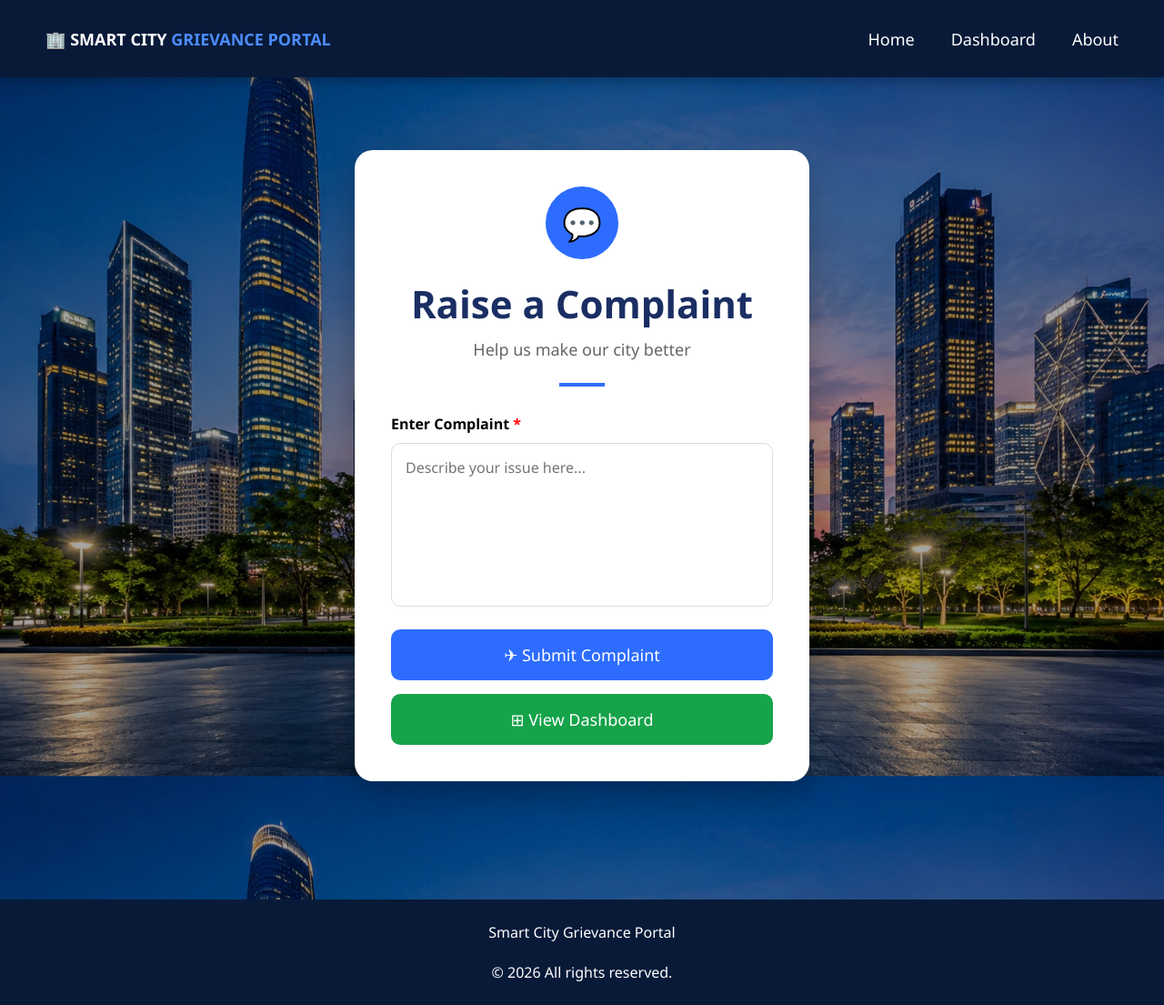
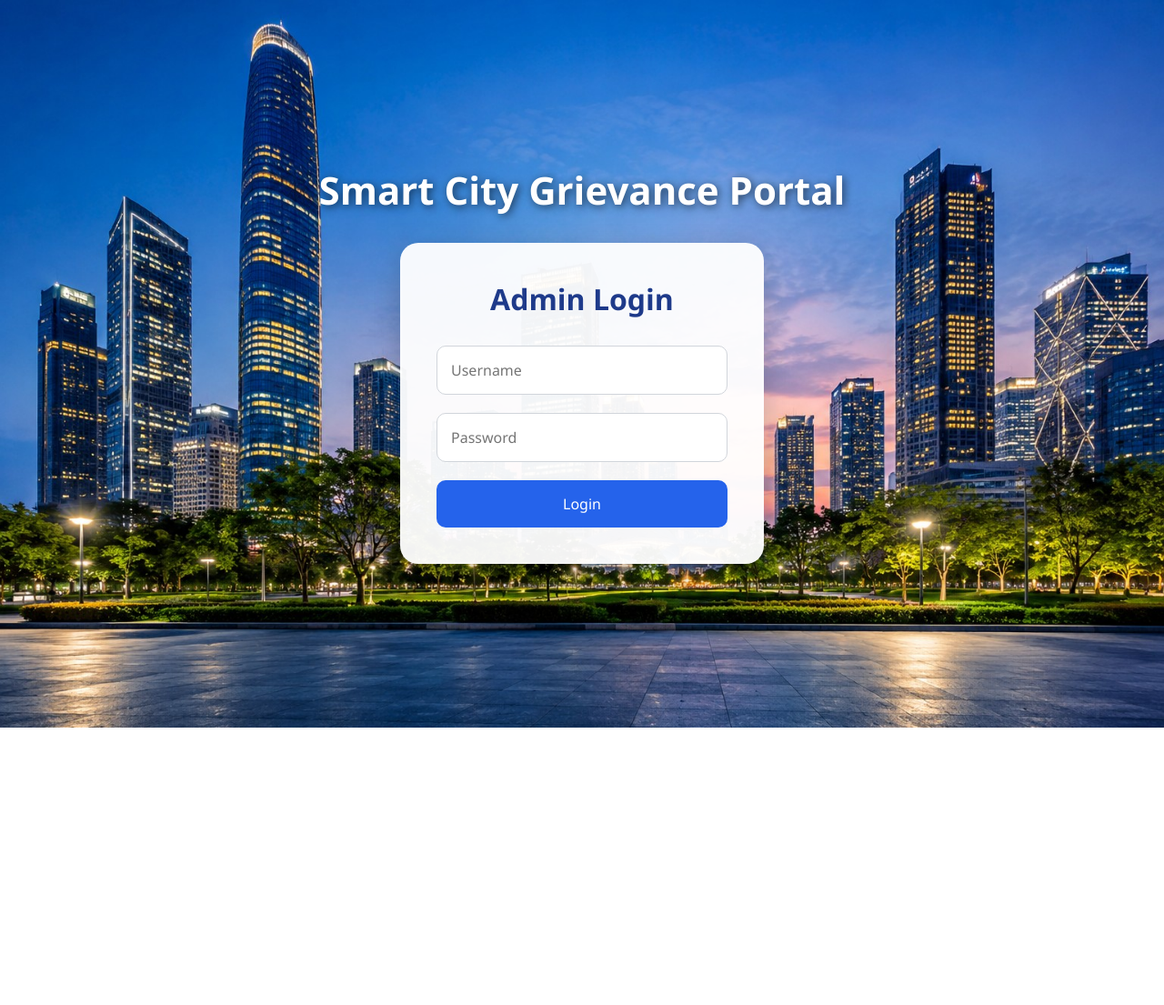
Before and after one commit to Haritha457/Smart-City-Grievance-Portal, a Flask app: page / in a window 1280 px wide. Shown: the whole page at 91% size. After the commit the page ends 800 px from the top, so only its background shows below. Run offline with Flask 3, Linux system fonts and the light colour scheme; parts of the project's set-up code (start-up, migrations or seed data) failed here and were passed over.

Commit message:
Added admin login authentication and logout functionality

```diff
--- a/app.py
+++ b/app.py
@@ -1,8 +1,9 @@
 import sqlite3
-from flask import Flask, render_template, request, redirect
+from flask import Flask, render_template, request, redirect, session
 import pickle
 
 app = Flask(__name__)
+app.secret_key = 'your_secret_key'  # Replace with a real secret key
 with open("model/complaint_classifier.pkl", "rb") as file:
     ml_model = pickle.load(file)
 def classify_complaint(text):
@@ -35,6 +36,21 @@ def detect_anomaly(text):
     return 0
 
 @app.route('/', methods=['GET', 'POST'])
+@app.route('/login', methods=['GET', 'POST'])
+def login():
+
+    if request.method == 'POST':
+
+        username = request.form['username']
+        password = request.form['password']
+
+        if username == "admin" and password == "admin123":
+
+            session['logged_in'] = True
+
+            return redirect('/dashboard')
+
+    return render_template('login.html')
 def home():
 
     if request.method == 'POST':
@@ -61,8 +77,16 @@ def home():
         print(complaint)
 
     return render_template('index.html')
+@app.route('/logout')
+def logout():
+
+    session.pop('logged_in', None)
+
+    return redirect('/login')
 @app.route('/dashboard')
 def dashboard():
+    if 'logged_in' not in session:
+        return redirect('/login')
 
     search = request.args.get('search', '')
     category = request.args.get('category', '')
--- a/static/style.css
+++ b/static/style.css
@@ -706,3 +706,64 @@ canvas{
 
     height:350px !important;
 }
+.login-container {
+    display: flex;
+    flex-direction: column;
+    justify-content: center;
+    align-items: center;
+    height: 100vh;
+
+    background-image: url('/static/city.jpg');
+    background-size: cover;
+    background-position: center;
+}
+.portal-title {
+    margin-bottom: 30px;
+    text-align: center;
+}
+
+.portal-title h1 {
+    color: white;
+    font-size: 42px;
+    font-weight: bold;
+    text-shadow: 2px 2px 10px rgba(0,0,0,0.6);
+}
+
+.login-card {
+    background: rgba(255,255,255,0.95);
+    padding: 40px;
+    border-radius: 20px;
+    width: 400px;
+    text-align: center;
+    box-shadow: 0 8px 30px rgba(0,0,0,0.2);
+}
+
+.login-card h1 {
+    margin-bottom: 30px;
+    color: #1e3a8a;
+}
+
+.login-card input {
+    width: 100%;
+    padding: 15px;
+    margin-bottom: 20px;
+    border: 1px solid #d1d5db;
+    border-radius: 10px;
+    font-size: 16px;
+    box-sizing: border-box;
+}
+
+.login-card button {
+    width: 100%;
+    padding: 15px;
+    border: none;
+    border-radius: 10px;
+    background: #2563eb;
+    color: white;
+    font-size: 16px;
+    cursor: pointer;
+}
+
+.login-card button:hover {
+    background: #1d4ed8;
+}
--- a/templates/dashboard.html
+++ b/templates/dashboard.html
@@ -23,6 +23,8 @@
             <li><a href="/">Home</a></li>
             <li><a href="/dashboard">Dashboard</a></li>
             <li><a href="#">About</a></li>
+            <li><a href="/logout">Logout</a></li>
+
         </ul>
 
     </nav>
--- /dev/null
+++ b/templates/login.html
@@ -0,0 +1,49 @@
+<!DOCTYPE html>
+<html>
+
+<head>
+
+    <title>Admin Login</title>
+
+    <link rel="stylesheet"
+    href="{{ url_for('static', filename='style.css') }}">
+
+</head>
+
+<body>
+
+<div class="login-container">
+    <div class="portal-title">
+        <h1>Smart City Grievance Portal</h1>
+    </div>
+
+    <div class="login-card">
+
+        <h1>Admin Login</h1>
+
+        <form method="POST">
+
+            <input
+            type="text"
+            name="username"
+            placeholder="Username"
+            required>
+
+            <input
+            type="password"
+            name="password"
+            placeholder="Password"
+            required>
+
+            <button type="submit">
+                Login
+            </button>
+
+        </form>
+
+    </div>
+
+</div>
+
+</body>
+</html>
```
